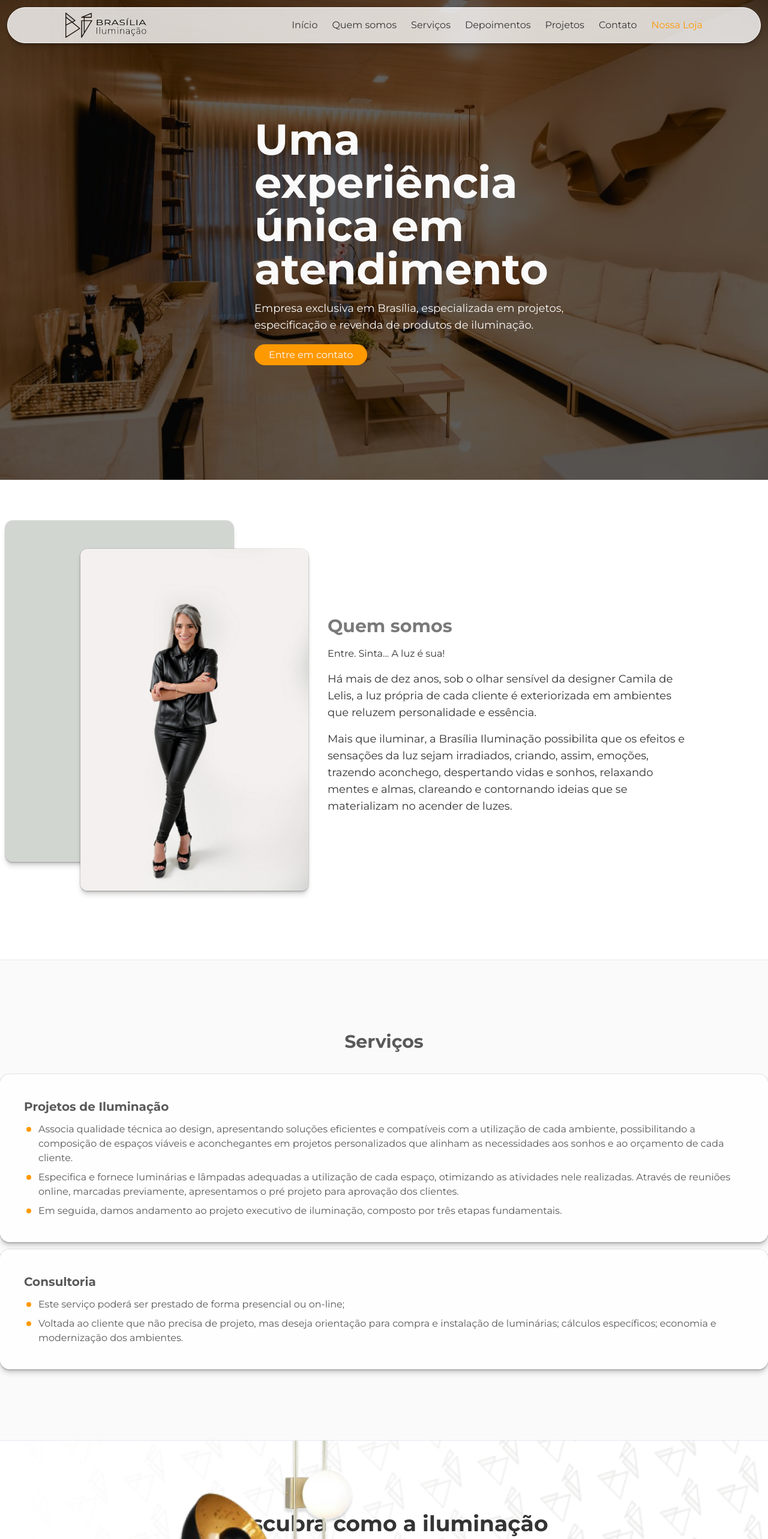
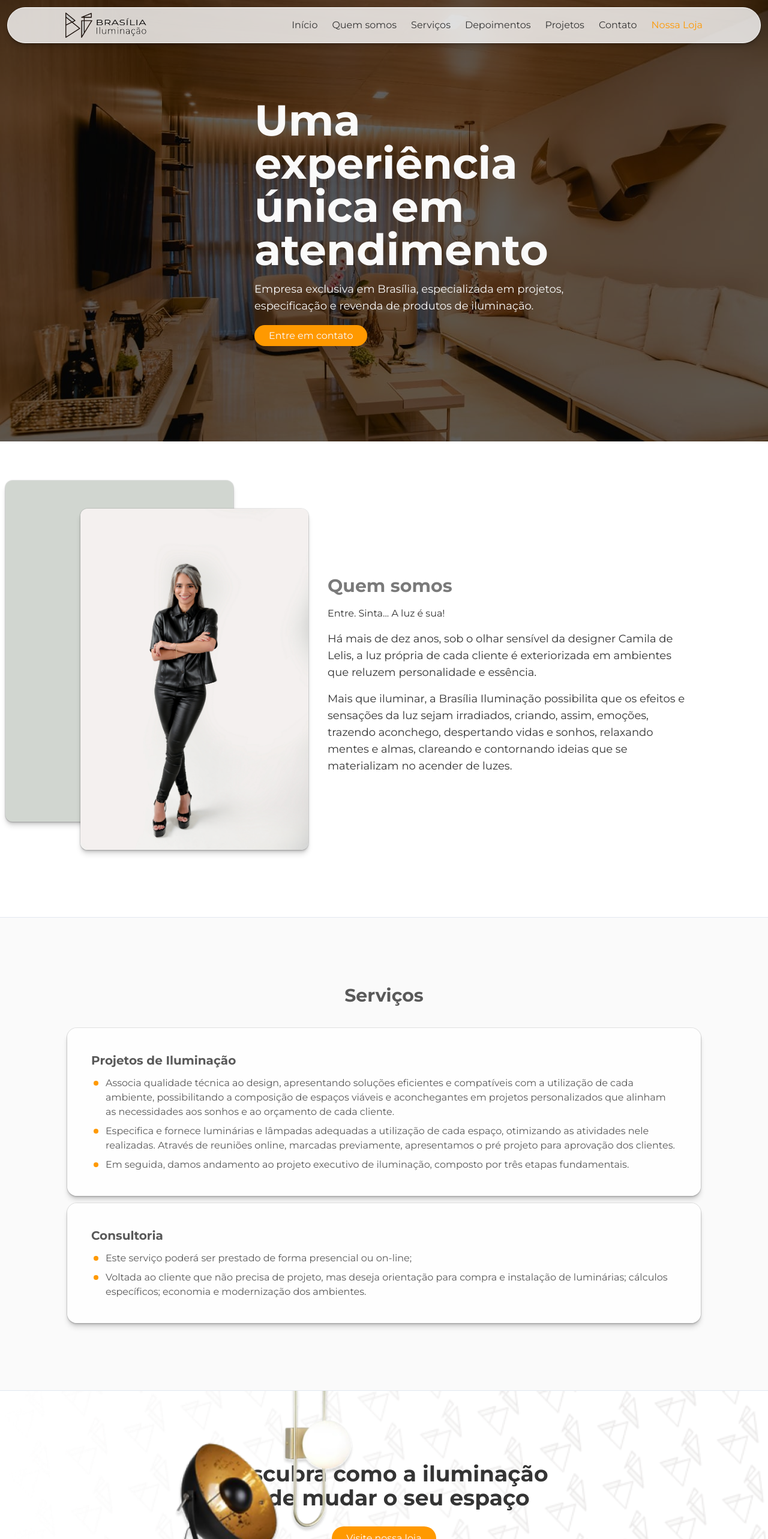
Before and after one commit to CodeTheApp/bi-web, a Next.js app: page / in a window 1280 px wide. Shown: the top 2566 px of the page at 60% size. Built offline with nearby package versions, Linux system fonts and the light colour scheme.

Commit message:
feat: style adjustments

```diff
--- a/src/components/About.tsx
+++ b/src/components/About.tsx
@@ -5,7 +5,7 @@ export default function About() {
   return (
     <section
       id='about'
-      className='section min-h-screen flex items-center bg-white'
+      className='section min-h-[92vh] py-28 flex items-center bg-white'
     >
       <div className='container w-auto flex flex-col md:flex-row items-center'>
         <div className='relative mb-8 md:mb-0 md:mr-8'>
--- a/src/components/Header.tsx
+++ b/src/components/Header.tsx
@@ -5,7 +5,7 @@ export default function Header() {
   return (
     <header
       id='header'
-      className='mb-8 flex items-center p-3 fixed top-0 left-0 z-[100] w-full transition-all duration-300 ease-in-out'
+      className='flex items-center p-3 fixed top-0 left-0 z-[100] w-full mb-8'
     >
       <div className='container flex items-center px-24 py-2 justify-between border border-gray-50 shadow-shape rounded-full bg-white bg-opacity-80'>
         <a className='title' href='#home'>
--- a/src/components/Home.tsx
+++ b/src/components/Home.tsx
@@ -4,7 +4,7 @@ export default function HomeSection() {
   return (
     <section
       id='home'
-      className='relative z-10 w-full h-screen bg-fixed bg-cover bg-center'
+      className='relative z-10 w-full min-h-[92vh] bg-fixed bg-cover'
       style={{ backgroundImage: `url(${banner.src})` }}
     >
       <div
--- a/src/components/Services.tsx
+++ b/src/components/Services.tsx
@@ -2,7 +2,7 @@ export default function Services() {
   return (
     <section
       id='services'
-      className='section min-h-screen flex flex-col justify-center items-center bg-gray-50'
+      className='section min-h-[70vh] p-28 flex flex-col justify-center items-center bg-gray-50'
     >
       <div className='container gap-3 flex flex-col items-center'>
         <header className='mb-6'>
--- a/src/components/Testimonials.tsx
+++ b/src/components/Testimonials.tsx
@@ -1,6 +1,6 @@
 export default function Testimonials() {
   return (
-    <section id='testimonials' className='section bg-white py-12'>
+    <section id='testimonials' className='bg-white py-32'>
       <div className='container flex flex-col items-center'>
         <header className='mb-8'>
           <h1 className='text-3xl font-bold text-gray-500'>
```
